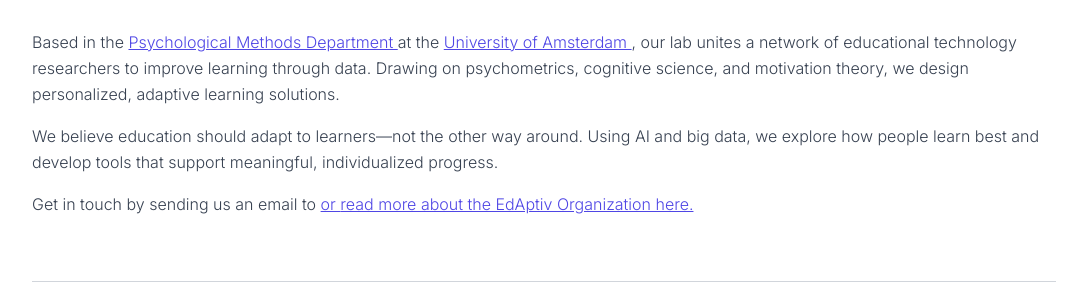
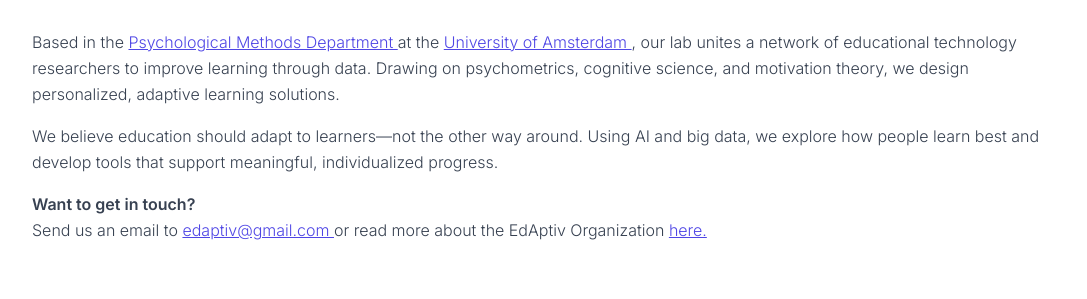
Before and after one commit to EdAptiv/lab-website, a plain HTML site: page index.html in a window 1280 px wide. Shown: the part 501-800 px from the top of the page, without its empty margins (96-1183 px from the left). Drawn offline with nearby package versions, Linux system fonts and the light colour scheme; a web font is replaced by a local one.

Commit message:
get in touch text

```diff
--- a/index.html
+++ b/index.html
@@ -86,11 +86,16 @@
                 </p>
 
                 <p class="text-base text-gray-700 leading-relaxed">
-                    Get in touch by sending us an email to
+                    <strong class="font-semibold">Want to get in touch? </strong>
+                </p>
+                <p class="text-base text-gray-700 leading-relaxed">
+                    Send us an email to
                     <a href="mailto:edaptiv@gmail.com" class="text-indigo-600 hover:text-indigo-800 underline">
-                        or
+                        edaptiv@gmail.com
+                    </a>
+                        or read more about the EdAptiv Organization
                     <a href="https://www.edaptiv.org" class="text-indigo-600 hover:text-indigo-800 underline">
-                      read more about the EdAptiv Organization here.
+                      here.
                     </a>
                 </p>
             </div>
```
